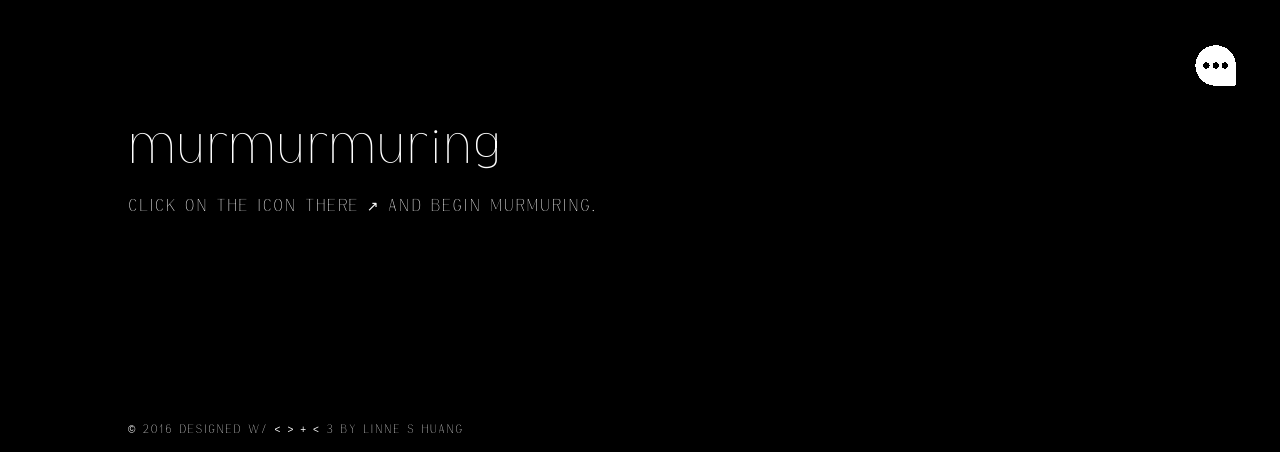
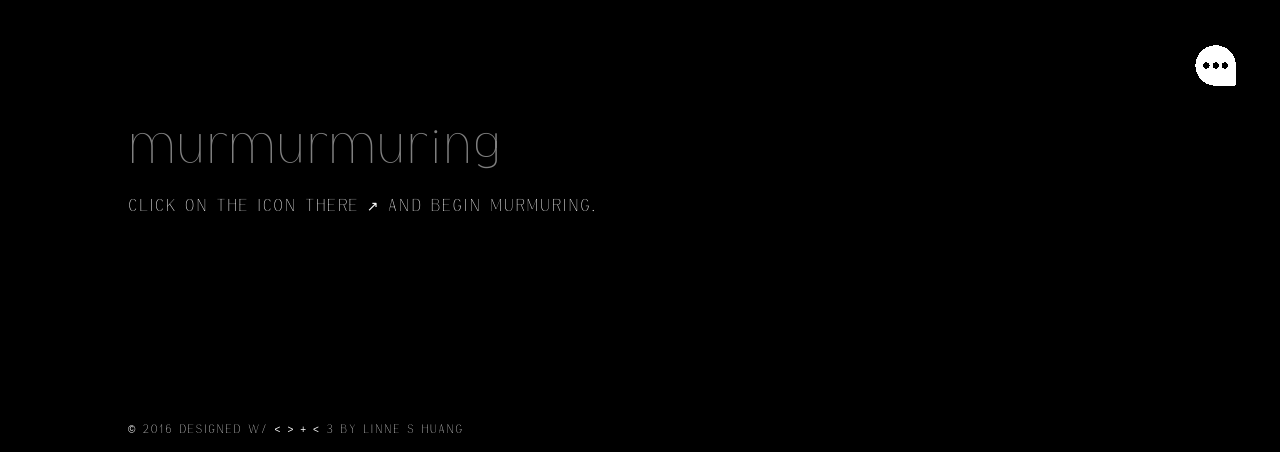
Before and after one commit to linnnh/murmurmuring, a plain HTML site: page index.html in a window 1280 px wide. Drawn offline with Linux system fonts and the light colour scheme.

Commit message:
fix the css

```diff
--- a/index.html
+++ b/index.html
@@ -20,11 +20,11 @@
   }
 
   a:link {
-    color:#fff;
+    color:#808080;
     text-decoration: none;
   }
   a:visited {
-    color:#003fff;
+    color:#808080;
   }
   a:hover {
     color:#003fff;
@@ -114,7 +114,7 @@
 
 </style>
 <h1 id="headline">
-  <a href="http://dvcs.w3.org/hg/speech-api/raw-file/tip/speechapi.html">
+  <a href="https://linnnh.github.io/murmurmuring/">
     murmurmuring</a></h1>
 <div id="info">
   <p id="info_start">Click on the icon there ↗ and begin murmuring.</p>
```
